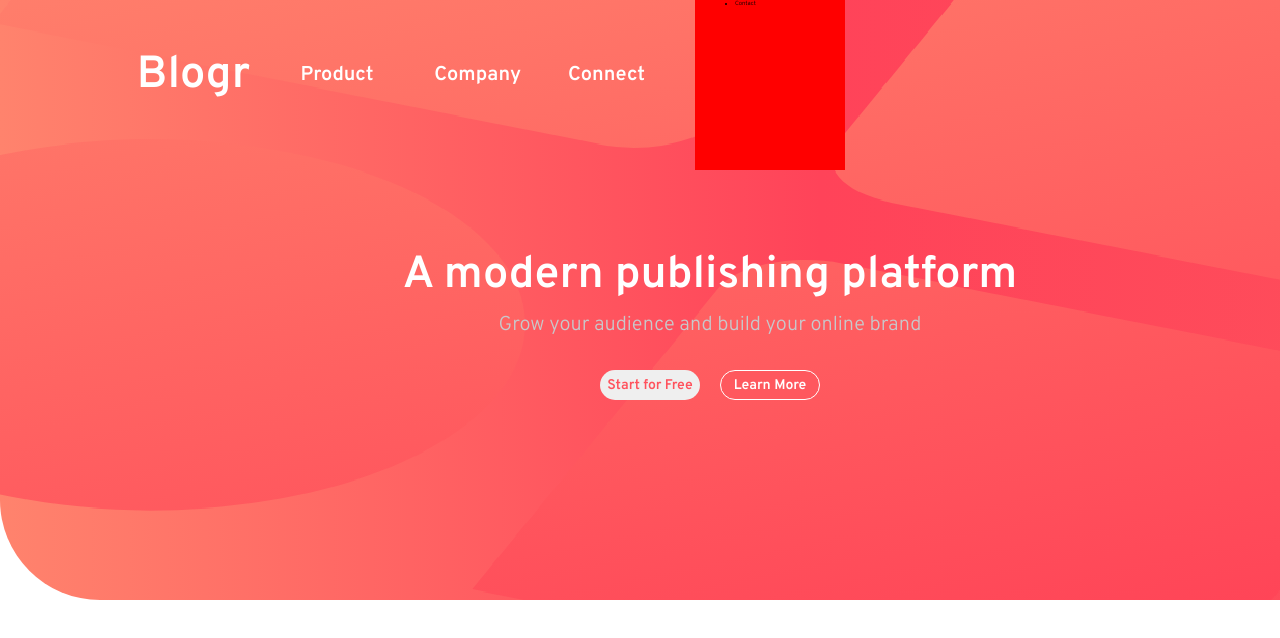
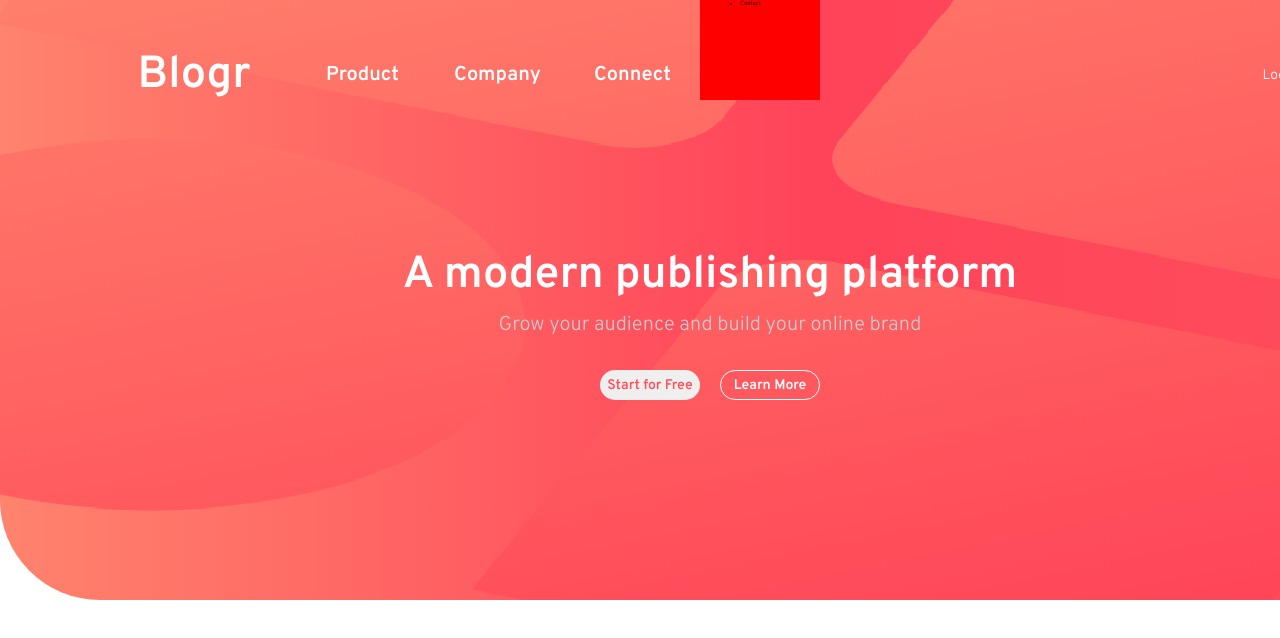
Before and after one commit to monsor3s/react-blogr-landing-page, a React (Create React App) app: page / in a window 1280 px wide. Shown: the top 638 px of the page. Built offline with nearby package versions, Linux system fonts and the light colour scheme.

Commit message:
updt dropdown cmmt

```diff
--- a/src/Header/HeaderElements.js
+++ b/src/Header/HeaderElements.js
@@ -55,6 +55,7 @@ export const HeaderItem = styled.li`
     color: var(--white);
     display: flex;
     align-items: center;
+    justify-content: center;
 
     &:hover {
         text-decoration: underline;
@@ -63,8 +64,8 @@ export const HeaderItem = styled.li`
 
 export const DropDownListContainer = styled.div`
     z-index: 99;
-    width: 150px;
-    height: 170px;
+    width: 120px;
+    height: 100px;
     background-color: red;
 `;
 
```
